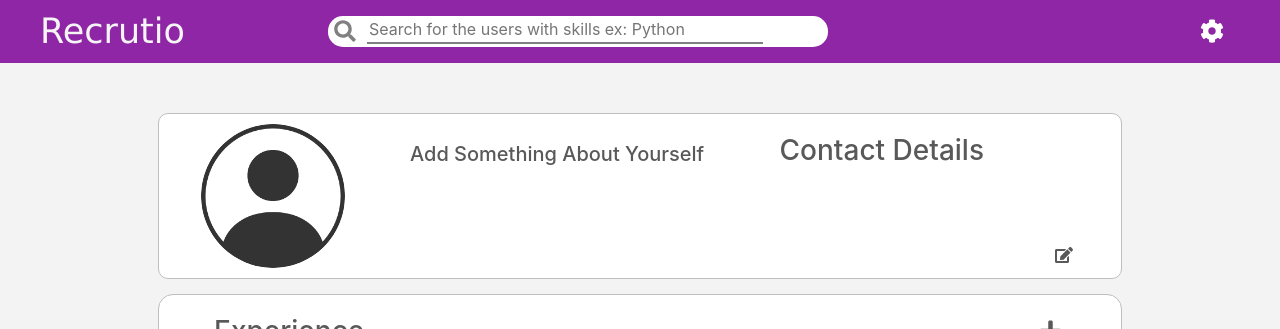
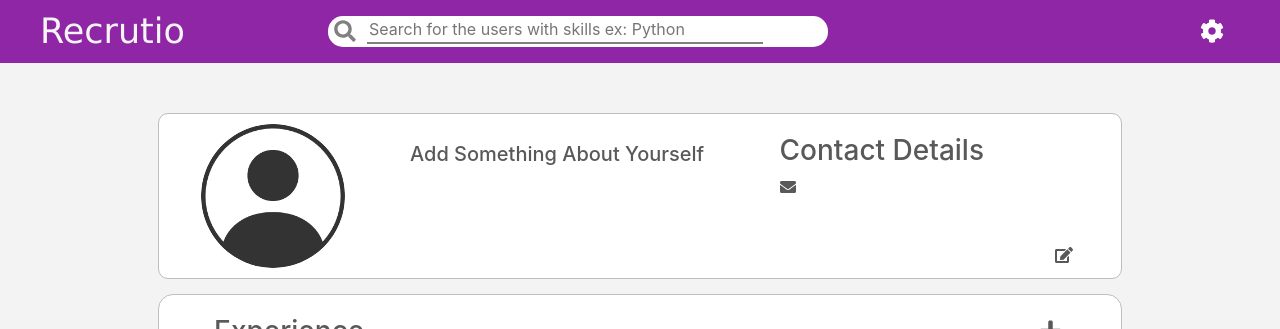
Before and after one commit to isha2310/recrutio_app, a React (Create React App) app: page /profile in a window 1280 px wide. Shown: the top 329 px of the page. Built offline with nearby package versions, Linux system fonts and the light colour scheme.

Commit message:
View Profile

```diff
--- a/src/App.js
+++ b/src/App.js
@@ -3,12 +3,16 @@ import { BrowserRouter, Route } from 'react-router-dom'
 import Login from './Components/Login/Login';
 import Profile from './Components/Profile/Profile';
 import Timeline from './Components/Timeline/Timeline';
+import ViewProfile from './UI/ViewProfile/ViewProfile';
+import Messenger from './Components/Messenger/Messenger';
 
 function App() {
   return (
     <BrowserRouter>
       <Route path="/profile" exact component={Profile} />
       <Route path="/timeline" exact component={Timeline} />
+      <Route path="/viewProfile" exact component={ViewProfile} />
+      <Route path="/messenger" exact component={Messenger} />
       <Route path="/" exact component={Login} />
     </BrowserRouter>
   );
--- /dev/null
+++ b/src/Components/Messenger/Messenger.js
@@ -0,0 +1,13 @@
+import { useLocation } from 'react-router-dom'
+
+const Messenger = ( props ) => {
+
+    const location = useLocation()
+
+    return(
+        <div>
+
+        </div>
+    )
+}
+export default Messenger
--- a/src/Components/Profile/Profile.js
+++ b/src/Components/Profile/Profile.js
@@ -16,7 +16,6 @@ import {
 import DetailCard from "../../UI/DetailCard/DetailCard";
 import FormCard from "../../UI/FormCard/FormCard";
 import Badge from "react-bootstrap/Badge";
-import Button from "react-bootstrap/Button";
 import { skillArray } from "../../DataAsset/skillArray";
 
 const Profile = (props) => {
--- a/src/Components/ProfileCard/ProfileCard.js
+++ b/src/Components/ProfileCard/ProfileCard.js
@@ -14,10 +14,12 @@ import classes from "./ProfileCard.module.css";
 import { setCandidateDetailsToCart } from "../../store/action/action";
 import { updateCandidateDetails } from "../../apiCalls/Candidate";
 import UploadService from "../../services/file-upload.service";
+import { useHistory } from 'react-router-dom'
 
 const ProfileCard = (props) => {
   let arr = {};
   const dispatch = useDispatch();
+  const history = useHistory();
 
   const [name, setName] = useState();
   const [modalShow, setModalShow] = useState(false);
@@ -27,23 +29,39 @@ const ProfileCard = (props) => {
   const [file, setFile] = useState(undefined);
   const [perviewImage, setPreviewImage] = useState(undefined);
   const [image, setImage] = useState(ProfilePic);
+  const [candidate, setCandidate] = useState({})
+  const [user, setUser] = useState('Candidate')
 
   const canDetails = useSelector((state) => state.candidate);
 
   useEffect(() => {
-    setName(localStorage.getItem("rec-user"));
-    if (canDetails.candidate.bio) setBio(canDetails.candidate.bio);
-    if (canDetails.candidate.phnNumber)
-      setphnNumber(canDetails.candidate.phnNumber);
-    if (canDetails.candidate.address) setAddress(canDetails.candidate.address);
-    if (canDetails.candidate.snap) {
-      let im = `data:${canDetails.candidate.snap};base64,${Buffer.from(
-        canDetails.candidate.snap
+    if( canDetails.candidate ){
+      setCandidate(canDetails.candidate)
+      setUser('Candidate')
+    }
+    if( props.details ) {
+      console.log(props.details)
+      setCandidate(props.details)
+      setUser(props.user)
+    }
+    setName(candidate.name );
+    if (candidate.bio) setBio(candidate.bio);
+    if (candidate.phnNumber)
+      setphnNumber(candidate.phnNumber);
+    if (candidate.address) setAddress(candidate.address);
+
+  }, [canDetails, props.details, props.user]);
+
+  useEffect(() => {
+    console.log(candidate)
+    if (candidate.snap) {
+      let im = `data:${candidate.snap};base64,${Buffer.from(
+        candidate.snap
       ).toString("base64")}`;
       setImage(im);
       setPreviewImage(im);
     }
-  }, [canDetails]);
+  }, [candidate])
 
   const handleClose = () => {
     if (localStorage.getItem("rec") === "Candidate") {
@@ -114,12 +132,12 @@ const ProfileCard = (props) => {
             paddingTop: "10px",
           }}
         >
-          <h3 className={classes.Name}>{localStorage.getItem("rec-user")}</h3>
+          <h3 className={classes.Name}>{candidate.name}</h3>
           <h5
             style={{ textAlign: "center", marginBottom: 0 }}
             className={classes.Bio}
           >
-            {canDetails.candidate.bio || "Add something about yourself"} &nbsp;
+            {candidate.bio || (props.details ? '' : "Add something about yourself")} &nbsp;
           </h5>
         </div>
         <div
@@ -133,7 +151,7 @@ const ProfileCard = (props) => {
           className="d-none d-sm-block"
         >
           <h3 >Contact Details</h3>
-          {localStorage.getItem("rec") === "Candidate" ? (
+          {user === "Candidate" ? (
             <div >
               <div style={{ display: "flex", margin: 0, padding: 0 }}>
                 <FontAwesomeIcon
@@ -142,29 +160,29 @@ const ProfileCard = (props) => {
                 />
                 &nbsp;
                 <p style={{ textTransform: "lowercase", margin: 0 }}>
-                  {canDetails.candidate.email}
+                  {candidate.email}
                 </p>
               </div>
-              {canDetails.candidate.phnNumber !== "" ? (
+              {candidate.phnNumber && candidate.phnNumber !== "" ? (
                 <div style={{ display: "flex", margin: 0, padding: 0 }}>
                   <FontAwesomeIcon
                     icon={faPhone}
                     style={{ color: "#5a5959", height: "1.5em" }}
                   />
                   &nbsp;
-                  <p style={{ margin: 0 }}>{canDetails.candidate.phnNumber}</p>
+                  <p style={{ margin: 0 }}>{candidate.phnNumber}</p>
                 </div>
               ) : (
                 ""
               )}
-              {canDetails.candidate.address !== "" ? (
+              { candidate.address && candidate.address !== "" ? (
                 <div style={{ display: "flex", margin: 0, padding: 0 }}>
                   <FontAwesomeIcon
                     icon={faMapMarkerAlt}
                     style={{ color: "#5a5959", height: "1.5em" }}
                   />
                   &nbsp;
-                  <p style={{ margin: 0 }}>{canDetails.candidate.address}</p>
+                  <p style={{ margin: 0 }}>{candidate.address}</p>
                 </div>
               ) : (
                 ""
@@ -174,13 +192,27 @@ const ProfileCard = (props) => {
             ""
           )}
         </div>
-        <button
+        { !props.details ?
+          <button
           type="button"
           style={{ border: 0, backgroundColor: "white", alignSelf: "flex-end" }}
           onClick={() => setModalShow(true)}
-        >
+          >
           <FontAwesomeIcon icon={faEdit} style={{ color: "#5a5959" }} />
         </button>
+          :
+          <button
+          type="button"
+          style={{ border: 0, backgroundColor: "white", alignSelf: "flex-end" }}
+          onClick={() => history.push({
+            pathname: '/messenger',
+            state: {senderId:localStorage.getItem('rec-id') , receiverId: candidate._id }
+          }) }
+          >
+          <FontAwesomeIcon icon={faEnvelope} style={{ color: "#5a5959", fontSize: '1.2em' }} />
+        </button>
+        }
+
 
         <Modal
           show={modalShow}
@@ -260,7 +292,6 @@ const ProfileCard = (props) => {
       </div>
       <div className={"d-block d-sm-none "+ classes.Contact} >
         <h5 >Contact Details</h5>
-        {localStorage.getItem("rec") === "Candidate" ? (
           <div >
             <div style={{ display: "flex", margin: 0, padding: 0 }}>
               <FontAwesomeIcon
@@ -269,37 +300,34 @@ const ProfileCard = (props) => {
               />
               &nbsp;
               <p style={{ textTransform: "lowercase", margin: 0 }}>
-                {canDetails.candidate.email}
+                {candidate.email}
               </p>
             </div>
-            {canDetails.candidate.phnNumber !== "" ? (
+            {candidate.phnNumber !== "" ? (
               <div style={{ display: "flex", margin: 0, padding: 0 }}>
                 <FontAwesomeIcon
                   icon={faPhone}
                   style={{ color: "#5a5959", height: "1.5em" }}
                 />
                 &nbsp;
-                <p style={{ margin: 0 }}>{canDetails.candidate.phnNumber}</p>
+                <p style={{ margin: 0 }}>{candidate.phnNumber}</p>
               </div>
             ) : (
               ""
             )}
-            {canDetails.candidate.address !== "" ? (
+            {candidate.address !== "" ? (
               <div style={{ display: "flex", margin: 0, padding: 0 }}>
                 <FontAwesomeIcon
                   icon={faMapMarkerAlt}
                   style={{ color: "#5a5959", height: "1.5em" }}
                 />
                 &nbsp;
-                <p style={{ margin: 0 }}>{canDetails.candidate.address}</p>
+                <p style={{ margin: 0 }}>{candidate.address}</p>
               </div>
             ) : (
               ""
             )}
           </div>
-        ) : (
-          ""
-        )}
       </div>
     </React.Fragment>
   );
--- a/src/UI/PostCard/PostCard.js
+++ b/src/UI/PostCard/PostCard.js
@@ -4,11 +4,12 @@ import classes from "./PostCard.module.css";
 import { Image, Transformation } from 'cloudinary-react';
 import Carousel from "react-bootstrap/Carousel";
 import { getCandidateById } from "../../apiCalls/Candidate";
+import { useHistory } from "react-router-dom";
 
 const PostCard = (props) => {
   let snaps = props.info.snaps;
   let tech = props.info.technologies.join(", ");
-
+  let history = useHistory();
   const [modalShow, setModalShow] = useState(false);
   const [index, setIndex] = useState(0);
 
@@ -19,7 +20,13 @@ const PostCard = (props) => {
   const openProfile =() => {
     getCandidateById(props.info.candidateId)
     .then((res) => {
-      console.log(res)
+      if(!res.error){
+        console.log(res)
+        history.push({
+          pathname: '/viewProfile',
+          state : { user: 'Candidate' , data: res.candidate }
+        })
+      }
     })
     .catch((e) => console.log(e))
   }
--- /dev/null
+++ b/src/UI/ViewProfile/ViewProfile.js
@@ -0,0 +1,30 @@
+import { useEffect, useState } from "react";
+import { useLocation } from "react-router-dom";
+import Navbar from "../../Components/Navbar/Navbar";
+import classes from '../../Components/Profile/Profile.module.css'
+import ProfileCard from "../../Components/ProfileCard/ProfileCard";
+
+const ViewProfile = (props) => {
+
+    const location = useLocation();
+    const [user, setUser] = useState('')
+    const [details, setDetails] = useState({})
+
+    useEffect(() => {
+        if(location.state) {
+            setUser(location.state.user)
+            setDetails(location.state.data)
+        }
+    }, [location])
+
+    return(
+        <div style={{ backgroundColor: "#f3f3f3", minHeight: "100vh" }}>
+            <Navbar />
+            <div  className={classes.MainDiv} >
+                <ProfileCard details={details} user={user} />
+            </div>
+        </div>
+    )
+}
+
+export default ViewProfile
```
